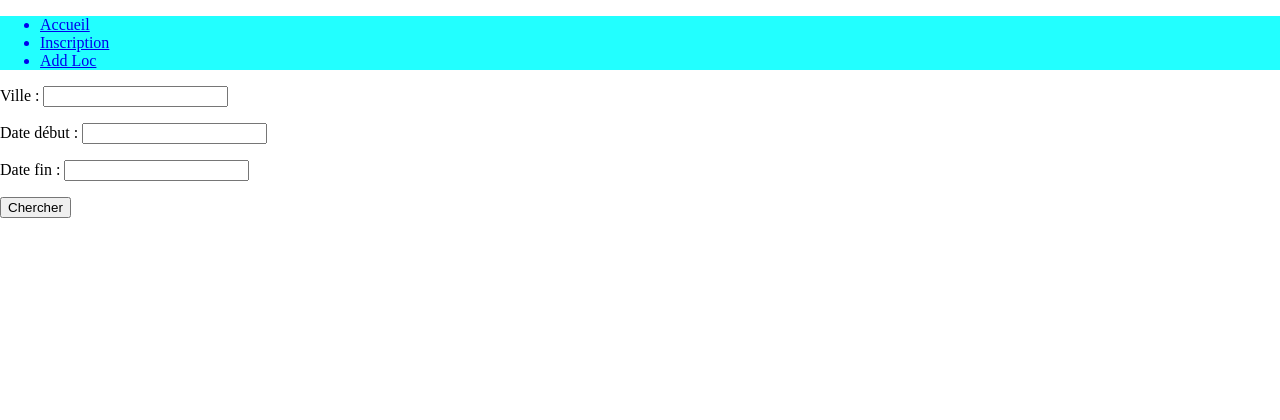
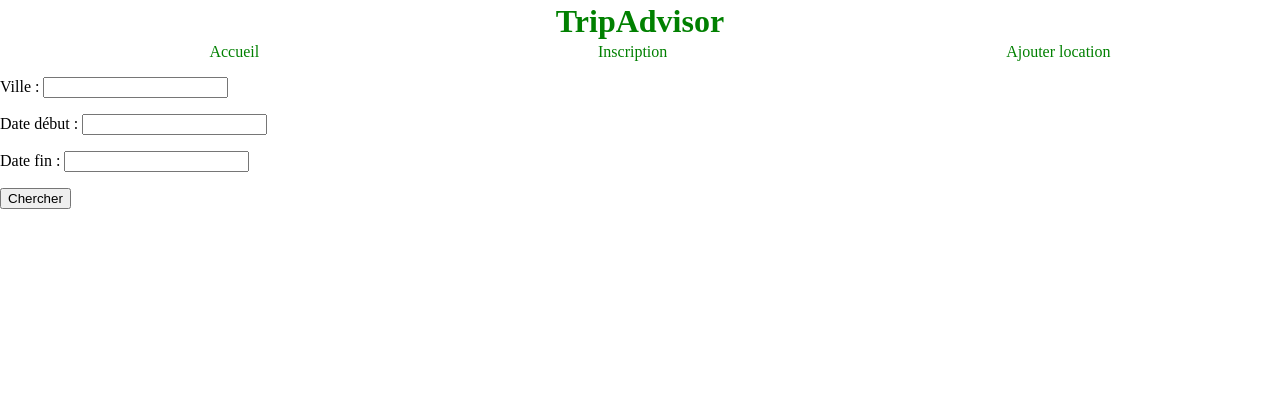
Before and after one commit to Alix-Eisenhardt/Trip, a PHP site: page / in a window 1280 px wide. Shown: the top 420 px of the page. After the commit the page ends 209 px from the top, so only its background shows below. Run offline with PHP 8.4, Linux system fonts and the light colour scheme; some libraries are stand-ins or nearby versions.

Commit message:
Waow, fancy!

```diff
--- a/view/header.php
+++ b/view/header.php
@@ -2,14 +2,15 @@
 <html>
 <head>
 	<meta charset="UTF-8" />
-	<title>Site web</title>
-	<link rel="stylesheet" href="style.css" />
+	<title>Trip Advisor</title>
+	<link rel="stylesheet" href="view/style.css" />
 </head>
 <body>
 	<header>
+		<h1>TripAdvisor</h1>
 		<ul>
 			<a href="."><li>Accueil</li></a>
-			<a href="index.php?r=abonne/inscription"><li>Inscription</li></a>
-			<a href="index.php?r=location/createLocation"><li>Add Loc</li></a>
+			<a href="./?r=abonne/inscription"><li>Inscription</li></a>
+			<a href="./?r=location/createLocation"><li>Ajouter location</li></a>
 		</ul>
-	</header>
+</header>
--- a/view/style.css
+++ b/view/style.css
@@ -8,5 +8,25 @@ html, body {
 }
 
 header {
-	background:#22ffff;
+	/*background:#00ff00;*/
 }
+
+header h1 {
+	color:green;
+	margin: 3px;
+	text-align: center;
+}
+
+header ul {
+	display: flex;
+	justify-content:space-around;
+	margin:0;
+}
+header ul a {
+	text-decoration: none;
+	color: green;
+}
+
+header ul li {
+	list-style-type: none;
+}
```
